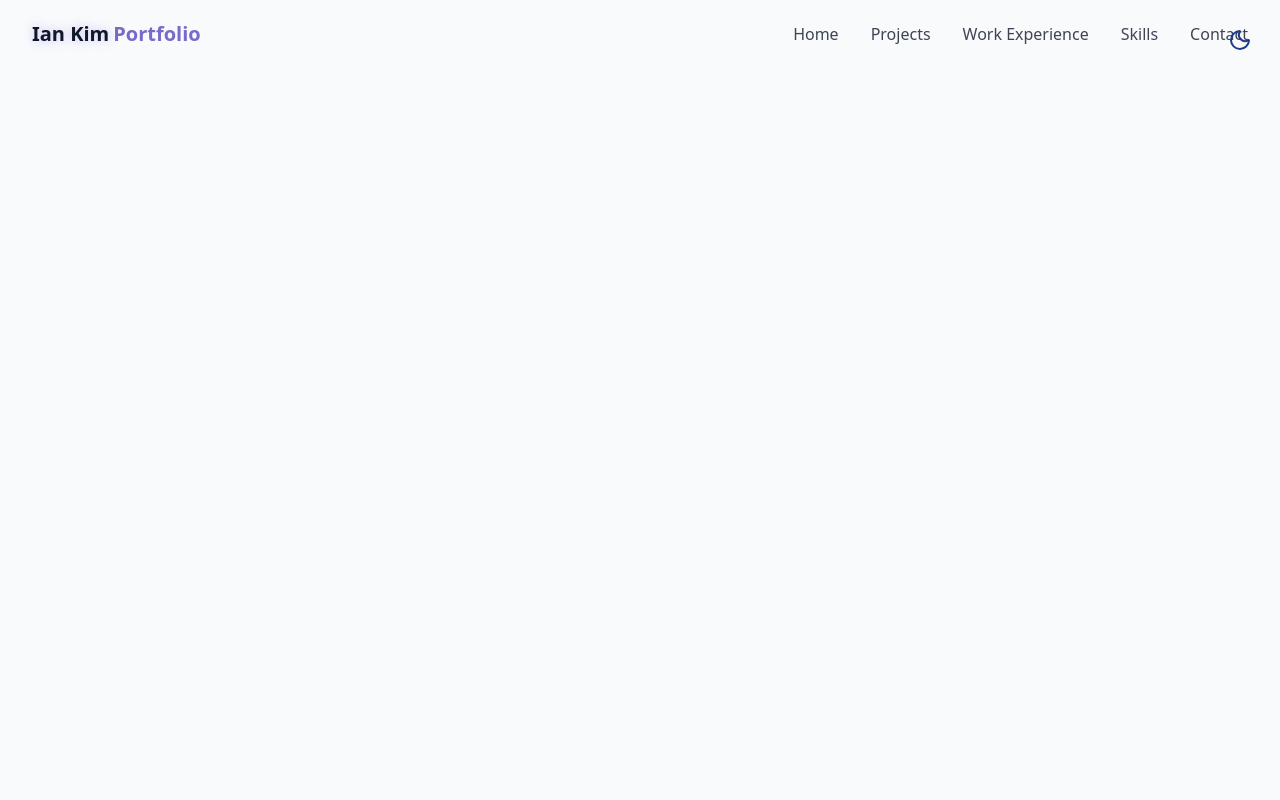
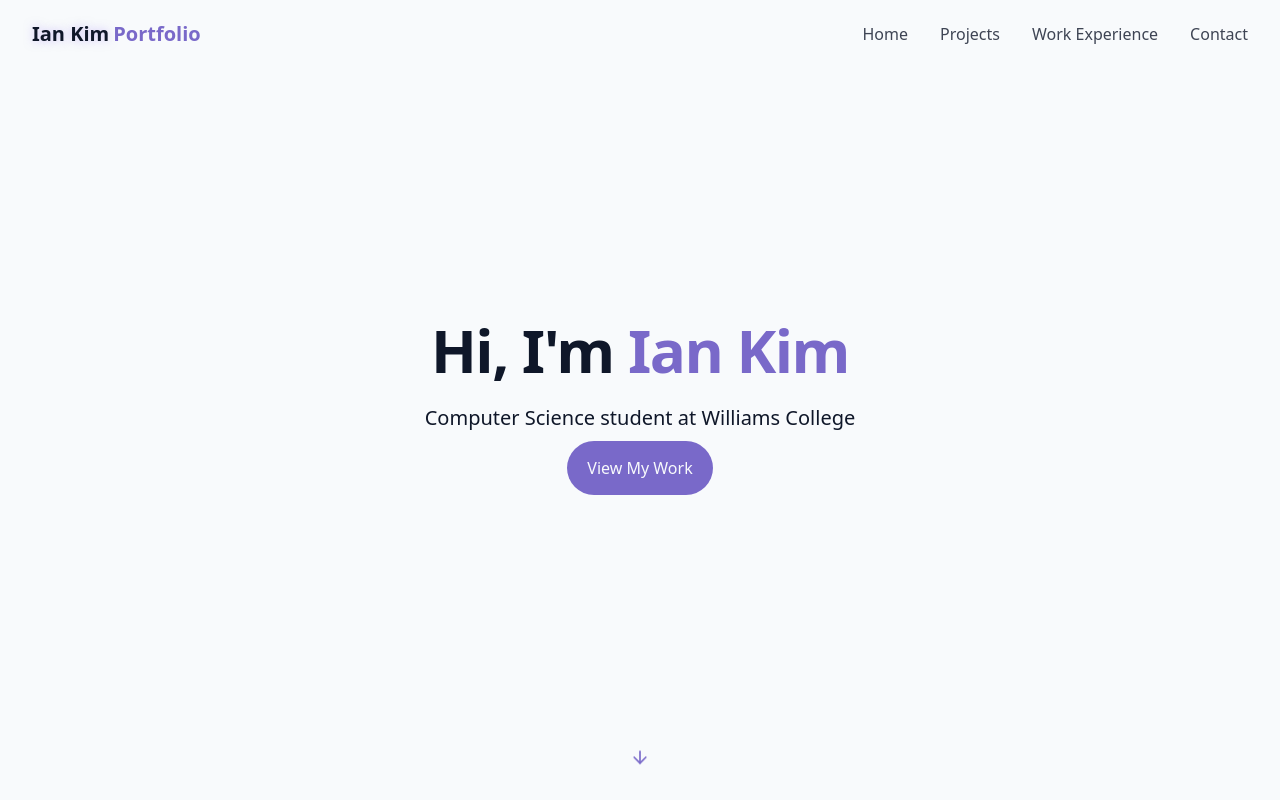
Before and after one commit to iankim0/portfolio, a React (Vite) app in the folder react-portfolio/: page / in a window 1280 px wide. Built offline with nearby package versions, Linux system fonts and the light colour scheme.

Commit message:
home section

```diff
--- /dev/null
+++ b/react-portfolio/src/components/HeroSection.jsx
@@ -0,0 +1,34 @@
+import { ArrowDown } from "lucide-react"
+
+export const HeroSection = () => {
+    return (
+        <section
+            id="hero"
+            className="relative min-h-screen flex flex-col items-center justify-center px-4"
+        >
+            <div className="container max-w-4xl mx-auto z-10">
+                <div className="space-y-6">
+                    <h1 className="text-5xl md:text-6xl font-bold tracking-tight">
+                        <span className="opacity-0 animate-fade-in"> Hi, I'm</span>
+                        <span className="text-primary opacity-0 animate-fade-in-delay-1"> Ian Kim</span>
+                    </h1>
+
+                    <p className="text-lg md:text-xl text-muted-foreground max-w-2xl mx-auto opacity-0 animate-fade-in-delay-4">
+                        Computer Science student at Williams College
+                    </p>
+
+                    <div>
+                        <a href="#projects" className="py-4 fancy-button opacity-0 animate-fade-in-delay-4">
+                            View My Work
+                        </a>
+                    </div>
+                </div>
+            </div>
+
+            <div className="absolute bottom-8 left-1/2 transform -translate-x-1/2 flex flex-col items-center animate-bounce">
+                {/* <span> Scroll </span> */}
+                <ArrowDown className="h-5 w-5 text-primary"/>
+            </div>
+        </section>
+    )
+}
--- a/react-portfolio/src/components/NavBar.jsx
+++ b/react-portfolio/src/components/NavBar.jsx
@@ -6,7 +6,6 @@
     {name: "Home", href: "#hero"},
     {name: "Projects", href: "#projects"},
     {name: "Work Experience", href: "#work"},
-    {name: "Skills", href: "#skills"},
     {name: "Contact", href: "#contact"},
 ]
 
--- /dev/null
+++ b/react-portfolio/src/components/ProjectSection.jsx
@@ -0,0 +1,14 @@
+const projects = [
+    {
+        id: 1,
+        title: "Stacked Lifts",
+        description: "Full-Stack Web App using React",
+        image: "/projects/"
+    }
+]
+
+export const ProjectSection = () => {
+  return (
+    <section></section>
+  )
+}
--- a/react-portfolio/src/pages/Home.jsx
+++ b/react-portfolio/src/pages/Home.jsx
@@ -1,16 +1,22 @@
+import { HeroSection } from "../components/HeroSection";
 import { NavBar } from "../components/NavBar";
+import { ProjectSection } from "../components/ProjectSection";
 import { ThemeToggle } from "../components/ThemeToggle";
 
 export const Home = () => {
     return <div className="min-h-screen bg-background text-foreground overflow-x-hidden">
     {/* Theme Toggle??? */}
-    <ThemeToggle />
+    {/* <ThemeToggle /> */}
     {/* Background */}
 
 
     {/* Navbar */}
     <NavBar/>
     {/* Main Body */}
+    <main>
+        <HeroSection/>
+        <ProjectSection/>
+    </main>
 
     {/* Footer */}
     </div>;
```
